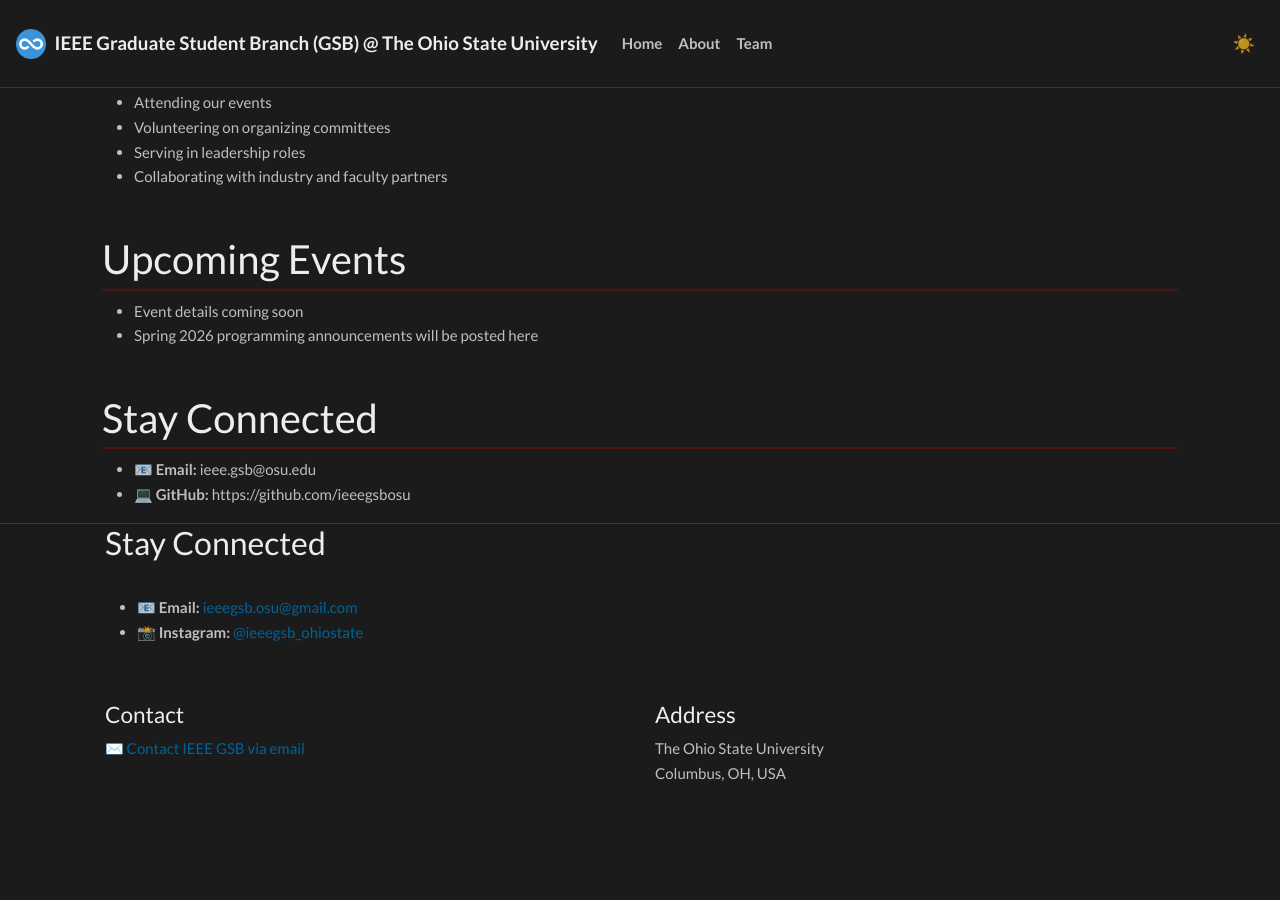
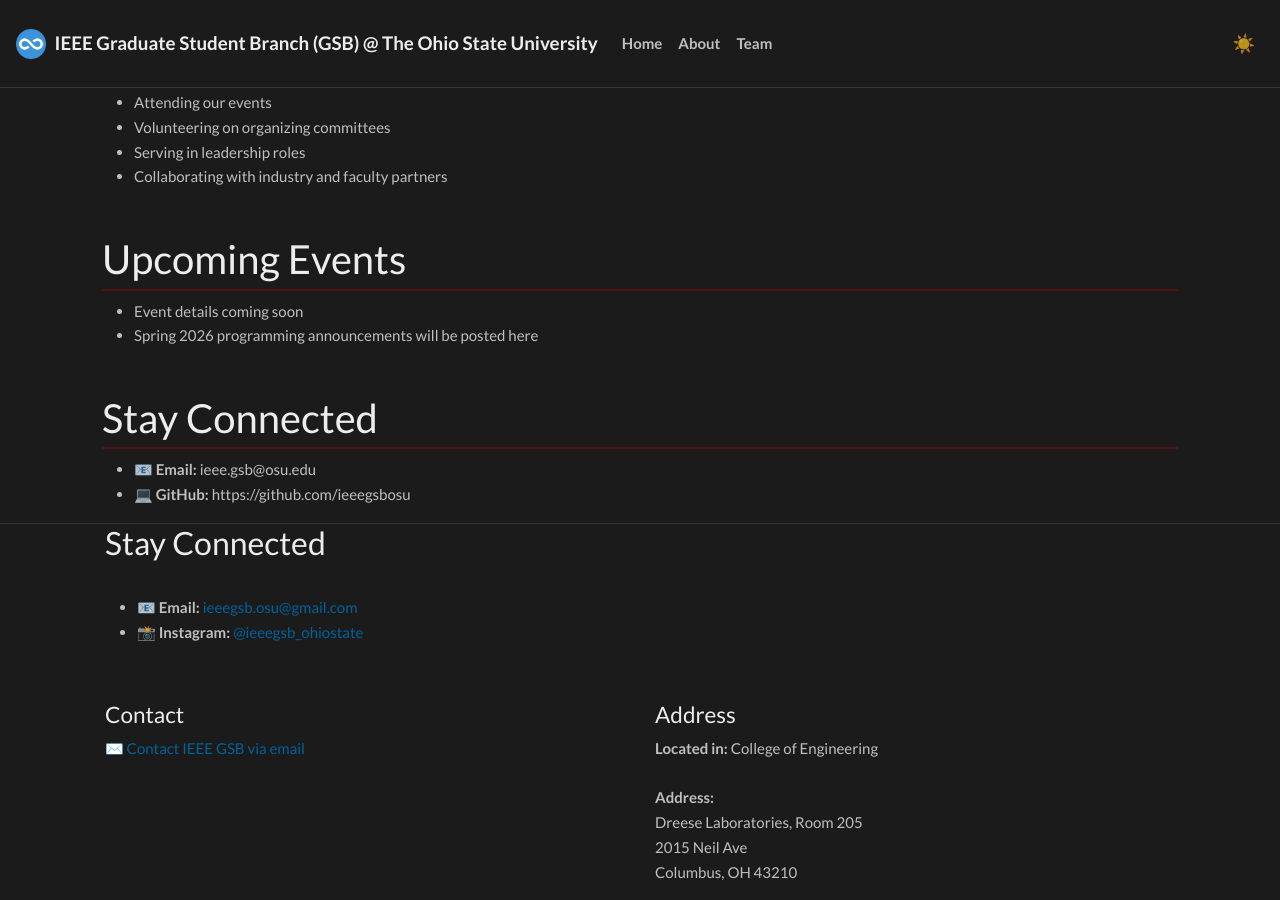
Before and after one commit to ieeegsbosu/ieeegsbosu.github.io, a Jekyll site: the page built from _pages/home.md, in a window 1280 px wide and 900 px high, scrolled down 1031 px. Built offline with Jekyll 4.4.1, drawn with Linux system fonts in a browser that asks for light colours; nearby versions of some CDN libraries; a style sheet for code colours, icons or effects is not loaded; before the commit the page ends 1832 px from its top, so only the background shows below that.

Commit message:
Update footer with new address details

```diff
--- a/_includes/footer.html
+++ b/_includes/footer.html
@@ -34,14 +34,17 @@
         </p>
       </div>
 
-      <!-- ADDRESS -->
       <div class="col-md-6">
         <h4>Address</h4>
         <p>
-          The Ohio State University<br>
-          Columbus, OH, USA
+          <strong>Located in:</strong> College of Engineering<br><br>
+          <strong>Address:</strong><br>
+          Dreese Laboratories, Room 205<br>
+          2015 Neil Ave<br>
+          Columbus, OH 43210
         </p>
       </div>
+
 
     </div>
 
```
